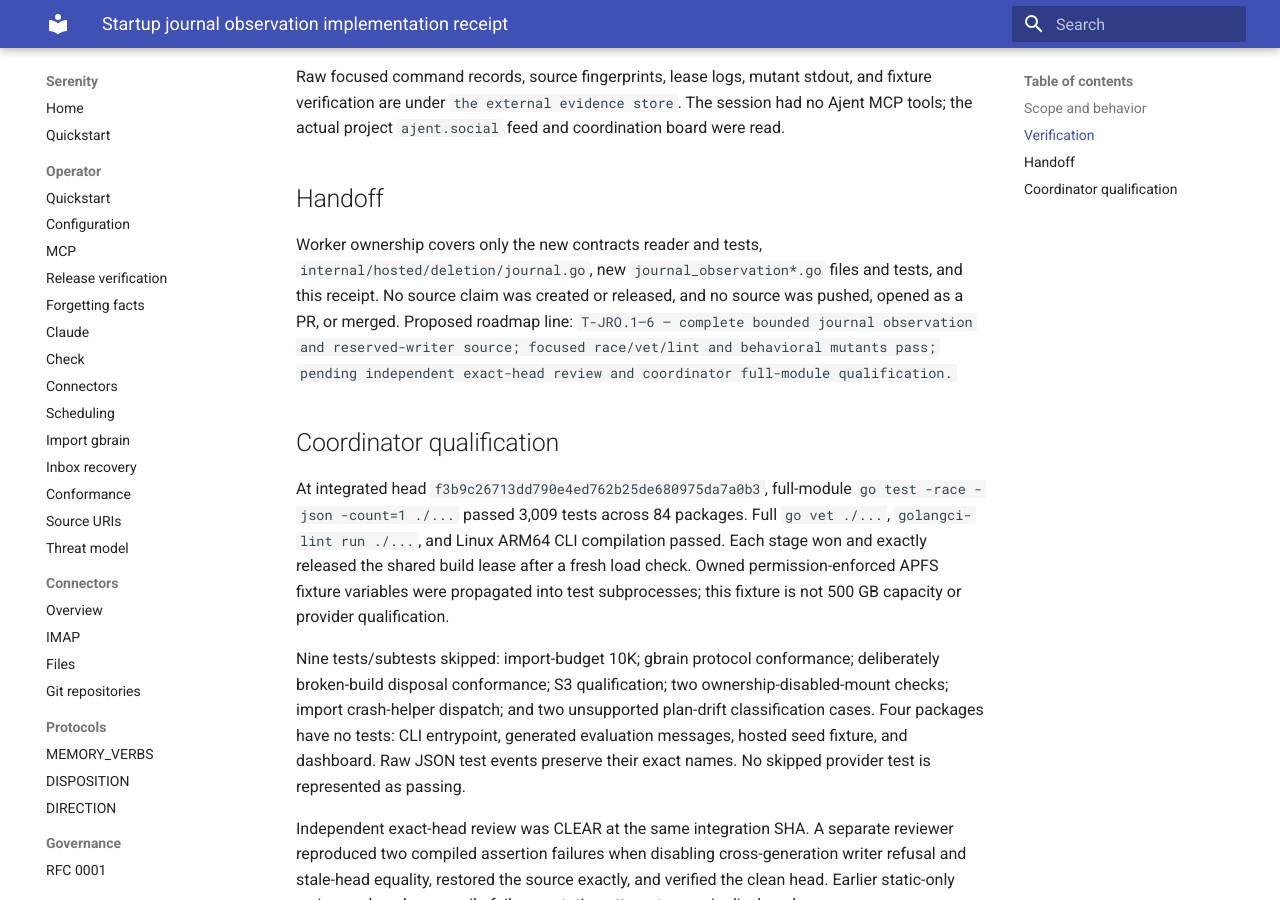
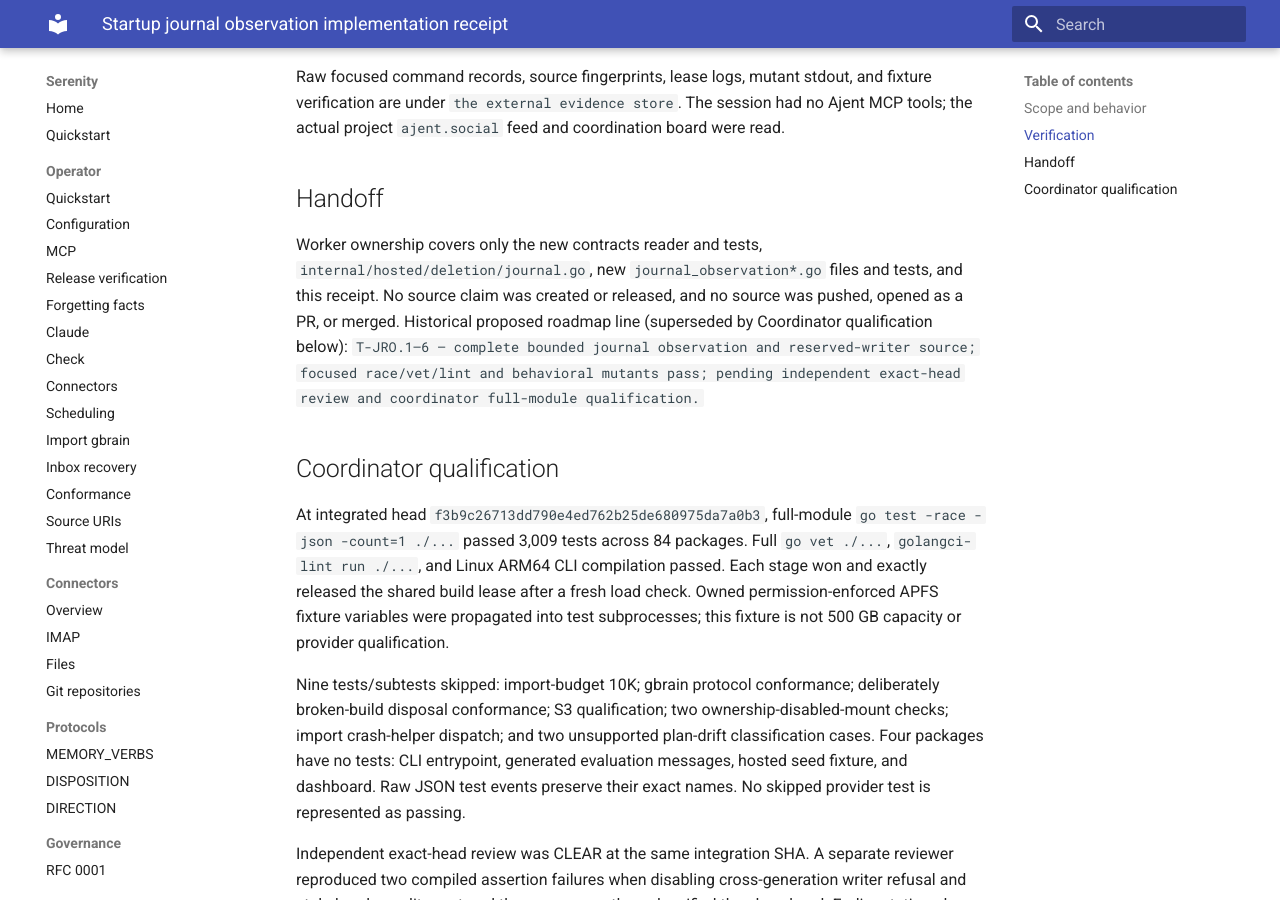
Before and after one commit to sirerun/serenity, an MkDocs documentation site: the page built from docs/launch/evidence/recovery-contracts-2026-10-03/journal-observation-implementation.md, in a window 1280 px wide and 900 px high, scrolled down 1838 px. Built offline with MkDocs 1.6.1 and Material for MkDocs 9.7.7, drawn with Linux system fonts in a browser that asks for light colours.

Commit message:
Label superseded journal worker roadmap note

```diff
--- a/docs/launch/evidence/recovery-contracts-2026-10-03/journal-observation-implementation.md
+++ b/docs/launch/evidence/recovery-contracts-2026-10-03/journal-observation-implementation.md
@@ -33,7 +33,7 @@ Raw focused command records, source fingerprints, lease logs, mutant stdout, and
 
 ## Handoff
 
-Worker ownership covers only the new contracts reader and tests, `internal/hosted/deletion/journal.go`, new `journal_observation*.go` files and tests, and this receipt. No source claim was created or released, and no source was pushed, opened as a PR, or merged. Proposed roadmap line: `T-JRO.1–6 — complete bounded journal observation and reserved-writer source; focused race/vet/lint and behavioral mutants pass; pending independent exact-head review and coordinator full-module qualification.`
+Worker ownership covers only the new contracts reader and tests, `internal/hosted/deletion/journal.go`, new `journal_observation*.go` files and tests, and this receipt. No source claim was created or released, and no source was pushed, opened as a PR, or merged. Historical proposed roadmap line (superseded by Coordinator qualification below): `T-JRO.1–6 — complete bounded journal observation and reserved-writer source; focused race/vet/lint and behavioral mutants pass; pending independent exact-head review and coordinator full-module qualification.`
 
 ## Coordinator qualification
 
```
